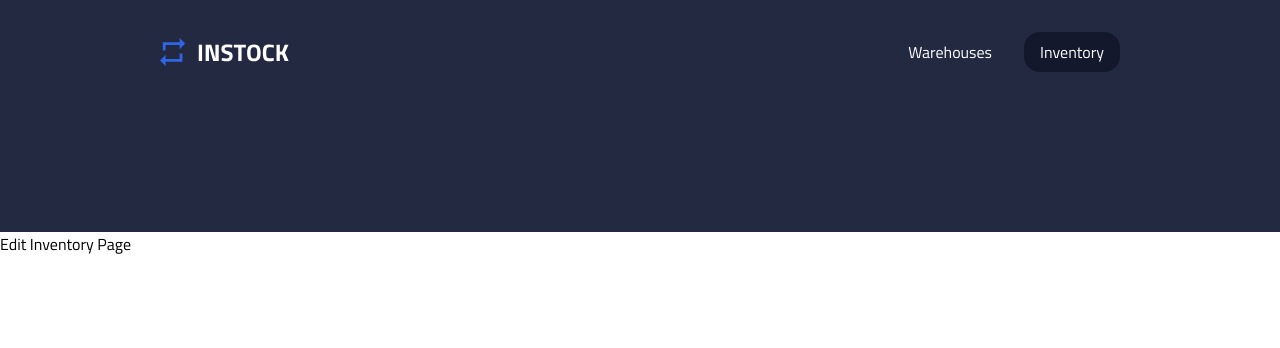
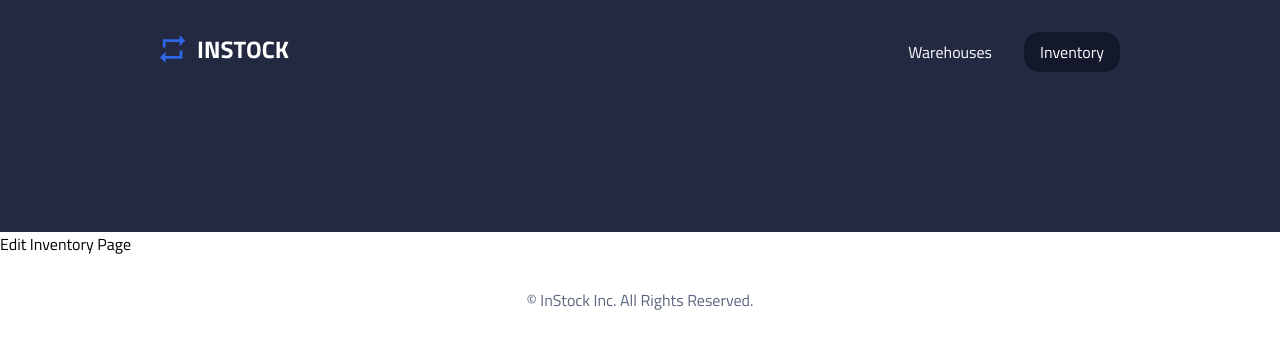
Before and after one commit to devisreal/Instock-client, a React (Vite) app: page /inventories/1//edit in a window 1280 px wide. Shown: the top 348 px of the page. Built offline with nearby package versions, Linux system fonts and the light colour scheme.

Commit message:
Implement the Footer component.

```diff
--- a/src/App.jsx
+++ b/src/App.jsx
@@ -9,6 +9,7 @@
 import EditInventoryPage from "./pages/EditInventoryPage/EditInventoryPage";
 import Navigation from "./components/Navigation/Navigation";
 import { useState } from "react";
+import Footer from "./components/Footer/Footer";
 
 function App() {
   const [isModalOpen, setIsModalOpen] = useState(false);
@@ -43,6 +44,7 @@
         <Route path="/inventories/:id" element={<InventoryDetailsPage />} />
         <Route path="/inventories/:id//edit" element={<EditInventoryPage />} />
       </Routes>
+      <Footer />
     </BrowserRouter>
   );
 }
--- /dev/null
+++ b/src/components/Footer/Footer.jsx
@@ -0,0 +1,7 @@
+import "./Footer.scss";
+
+export default function Footer() {
+  return (
+    <footer className="footer">© InStock Inc. All Rights Reserved.</footer>
+  );
+}
--- /dev/null
+++ b/src/components/Footer/Footer.scss
@@ -0,0 +1,9 @@
+@use "../../styles/partials/mixins" as *;
+@use "../../styles/partials/variables" as *;
+
+.footer {
+  text-align: center;
+  padding: 2rem 0;
+  color: $placeholder-text;
+  font-size: 1rem;
+}
--- a/src/components/Modal/Modal.jsx
+++ b/src/components/Modal/Modal.jsx
@@ -17,7 +17,7 @@
 
     try {
       await axios.delete(
-        `${import.meta.env.VITE_API_BASE_URL}/${
+        `${import.meta.env.VITE_BACKEND_URL}/${
           inventoriesPage ? "inventories" : "warehouses"
         }/${itemId}`
       );
--- a/src/components/Navigation/Navigation.jsx
+++ b/src/components/Navigation/Navigation.jsx
@@ -1,11 +1,13 @@
 import "./Navigation.scss";
 import Logo from "../../assets/logo/InStock-Logo.svg";
-import { NavLink } from "react-router-dom";
+import { NavLink, Link } from "react-router-dom";
 
 export default function Navigation() {
   return (
     <section className="nav">
-      <img src={Logo} alt="InStock Logo" className="nav__logo" />
+      <Link to="/">
+        <img src={Logo} alt="InStock Logo" className="nav__logo" />
+      </Link>
       <div className="nav__container">
         <NavLink to="/warehouses" className="nav__title">
           Warehouses
```
